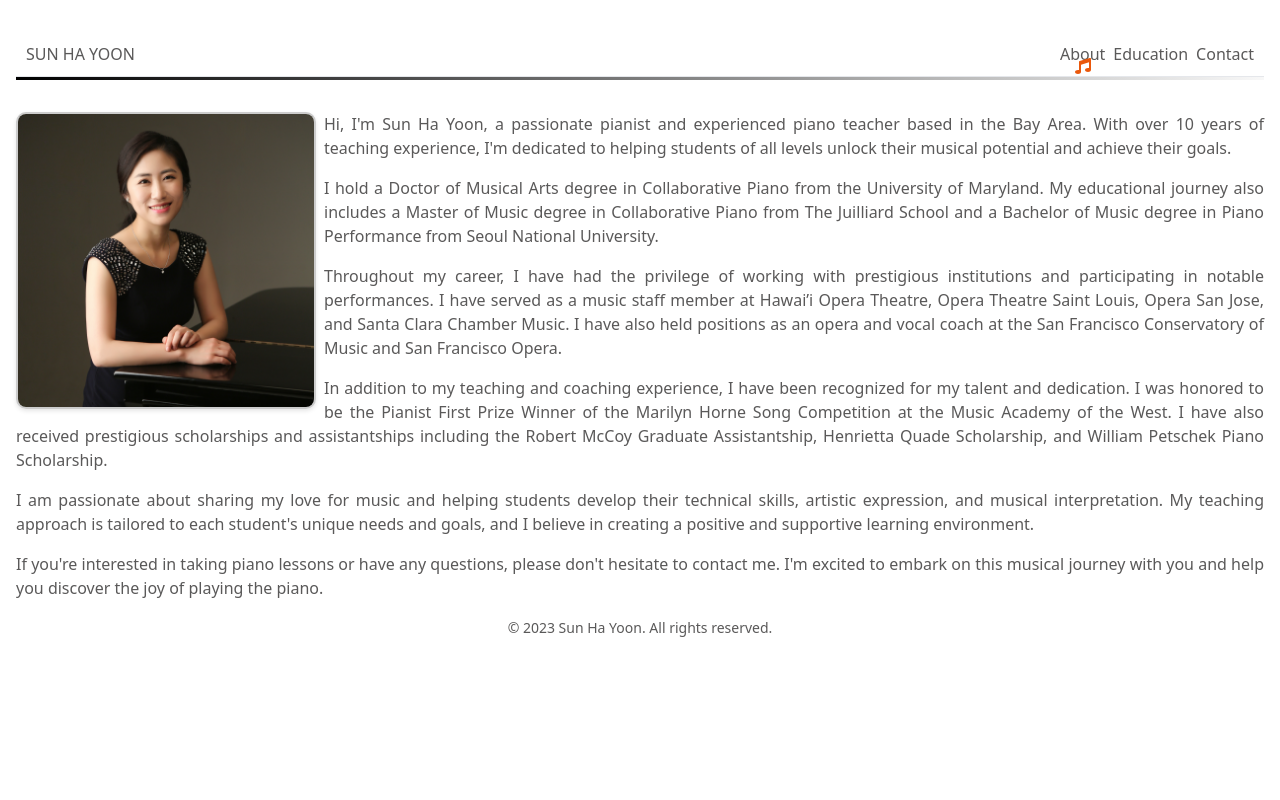
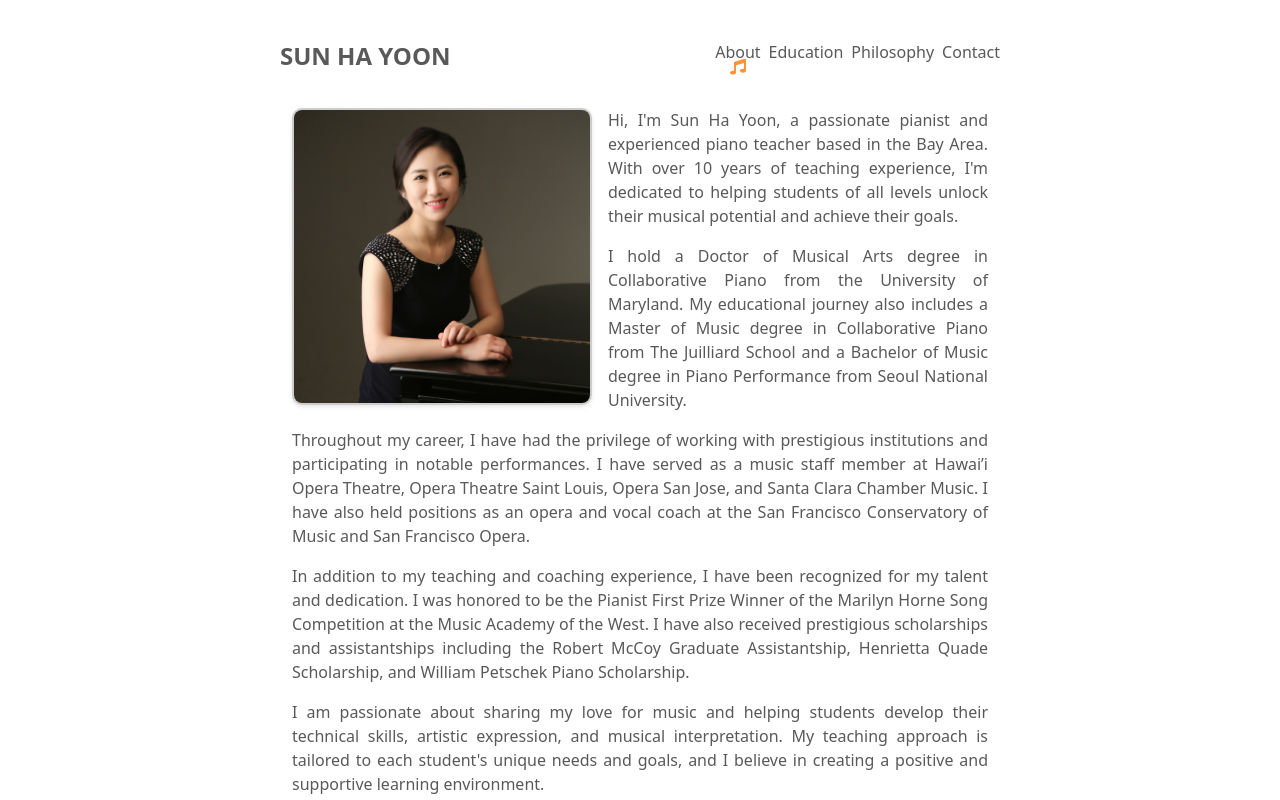
Before and after one commit to taeheechoi/nextjs-sunnyyoon, a Next.js app: page / in a window 1280 px wide. Shown: the top 800 px of the page. Built offline with nearby package versions, Linux system fonts and the light colour scheme.

Commit message:
added philosophy

```diff
--- a/components/layout.js
+++ b/components/layout.js
@@ -3,9 +3,10 @@ import Footer from "./footer";
 
 const Layout = ({ children }) => {
   return (
-    <div className="max-w-800 mx-auto px-4 py-8 text-base text-secondary font-sans">
+    <div className="mx-auto px-4 py-8 text-primary sm:max-w-md md:max-w-xl lg:max-w-2xl xl:max-w-3xl text-base font-sans">
       <Navbar />
-      {children}
+      <div className="mt-2 p-5">{children}</div>
+
       <Footer />
     </div>
   );
--- a/components/navbar.js
+++ b/components/navbar.js
@@ -2,16 +2,18 @@ import { useRouter } from "next/router";
 import Link from "next/link";
 import { FaMusic } from "react-icons/fa";
 
-const navigationRoutes = ["about", "education", "contact"];
+const navigationRoutes = ["about", "education", "philosophy", "contact"];
 
 const Navbar = () => {
   const router = useRouter();
 
   return (
-    <>
-      <nav className="flex p-2.5">
+    <div>
+      <nav className="flex p-2">
         <div className="mr-auto">
-          <Link href="/">SUN HA YOON</Link>
+          <Link href="/" className="text-2xl font-bold text-primary">
+            SUN HA YOON
+          </Link>
         </div>
         <div className="flex gap-2">
           {navigationRoutes.map((singleRoute) => (
@@ -24,8 +26,8 @@ const Navbar = () => {
           ))}
         </div>
       </nav>
-      <hr class="bg-gradient-to-r from-primary to-neutral mb-8 h-1" />
-    </>
+      {/* <hr className="bg-gradient-to-r from-primary to-neutral mb-8 h-1" /> */}
+    </div>
   );
 };
 
@@ -40,7 +42,7 @@ function NavigationLink({ href, text, router }) {
       <span>{text}</span>
       {isActive && (
         <div className="relative">
-          <FaMusic className="text-orange-600 absolute left-1/2 -translate-x-1/2 -translate-y-2/4" />
+          <FaMusic className="text-orange-400 absolute left-1/2 -translate-x-1/2 -translate-y-1/3" />
         </div>
       )}
     </Link>
--- a/pages/about.js
+++ b/pages/about.js
@@ -7,7 +7,7 @@ const About = () => {
       <Image
         src={profileImage}
         alt="Profile Picture"
-        className="float-left mr-2"
+        className="float-left mr-4"
         style={{
           border: "2px solid #ccc", // Add a border
           borderRadius: "10px", // Add rounded corners
--- a/pages/education.js
+++ b/pages/education.js
@@ -16,7 +16,7 @@ const Education = () => {
         />
         <div className="flex flex-col ml-auto">
           <h2 className="ml-auto">University of Maryland</h2>
-          <p className="ml-auto">Collaborative Piano, Doctor of Musical Arts</p>
+          <p className="ml-auto">Doctor of Musical Arts</p>
         </div>
       </div>
       <p className="mb-8">
@@ -37,7 +37,7 @@ const Education = () => {
         />
         <div className="flex flex-col ml-auto">
           <h2 className="ml-auto">The Juilliard School</h2>
-          <p className="ml-auto">Collaborative Piano, Master of Music</p>
+          <p className="ml-auto">Master of Music</p>
         </div>
       </div>
       <p className="mb-8">
@@ -58,7 +58,7 @@ const Education = () => {
         />
         <div className="flex flex-col ml-auto">
           <h2 className="ml-auto">Seoul National University</h2>
-          <p className="ml-auto">Piano Performance, Bachelor of Music</p>
+          <p className="ml-auto">Bachelor of Music</p>
         </div>
       </div>
       <p>
--- a/pages/philosophy.js
+++ b/pages/philosophy.js
@@ -3,7 +3,6 @@ import React from "react";
 const Philosophy = () => {
   return (
     <div>
-      <hr />
       <p className="mb-4 p-justify">
         At Piano Professional, my mission is to provide exceptional piano
         education that empowers students to achieve their musical goals and
--- a/styles/globals.css
+++ b/styles/globals.css
@@ -3,8 +3,7 @@
 @tailwind utilities;
 
 :root {
-  --primary-color: #000000;
-  --secondary-color: #5a5959;
+  --primary-color: #5a5959;
   --accent-color: #c5580b;
   --neutral-color: #f8f8f8;
 }
```
